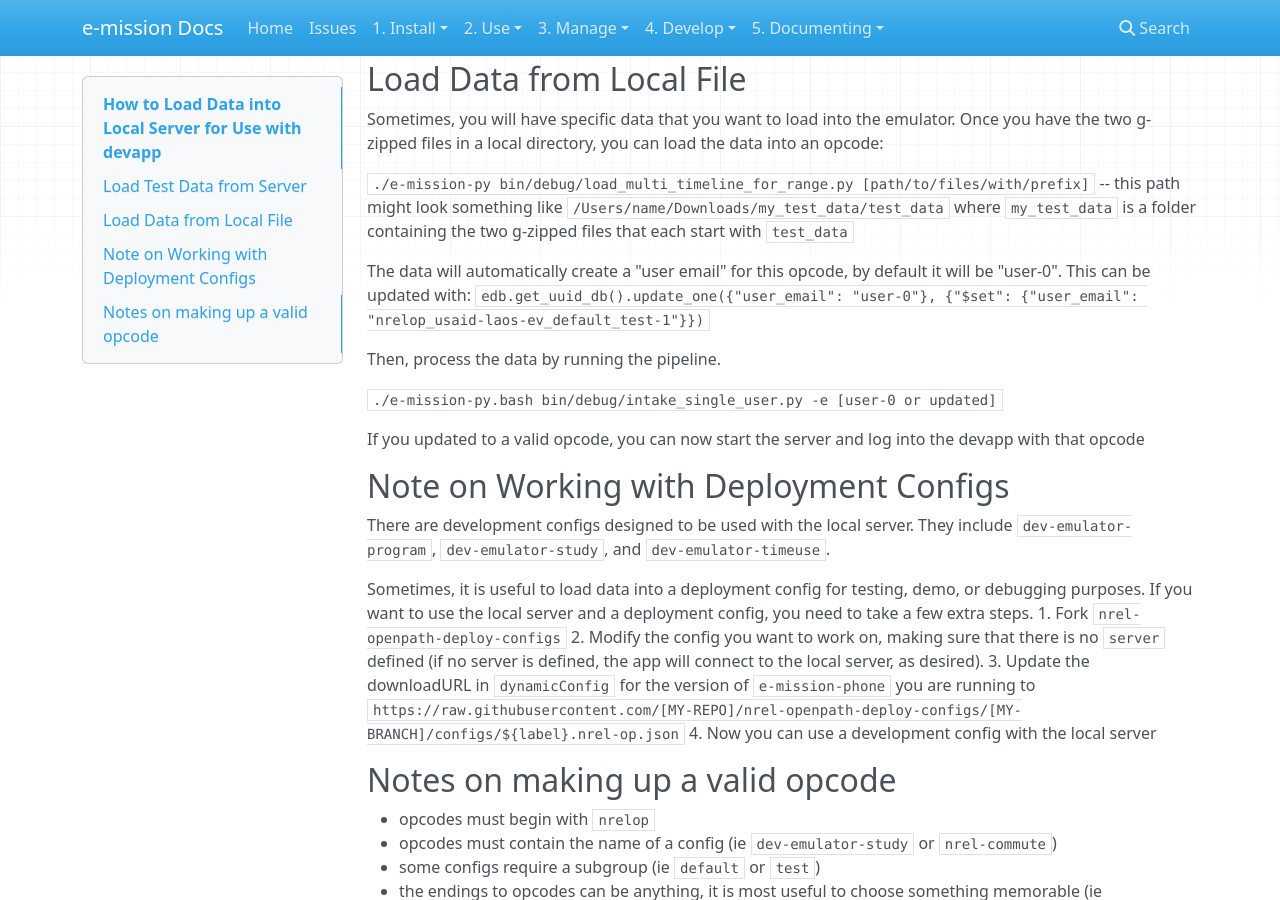
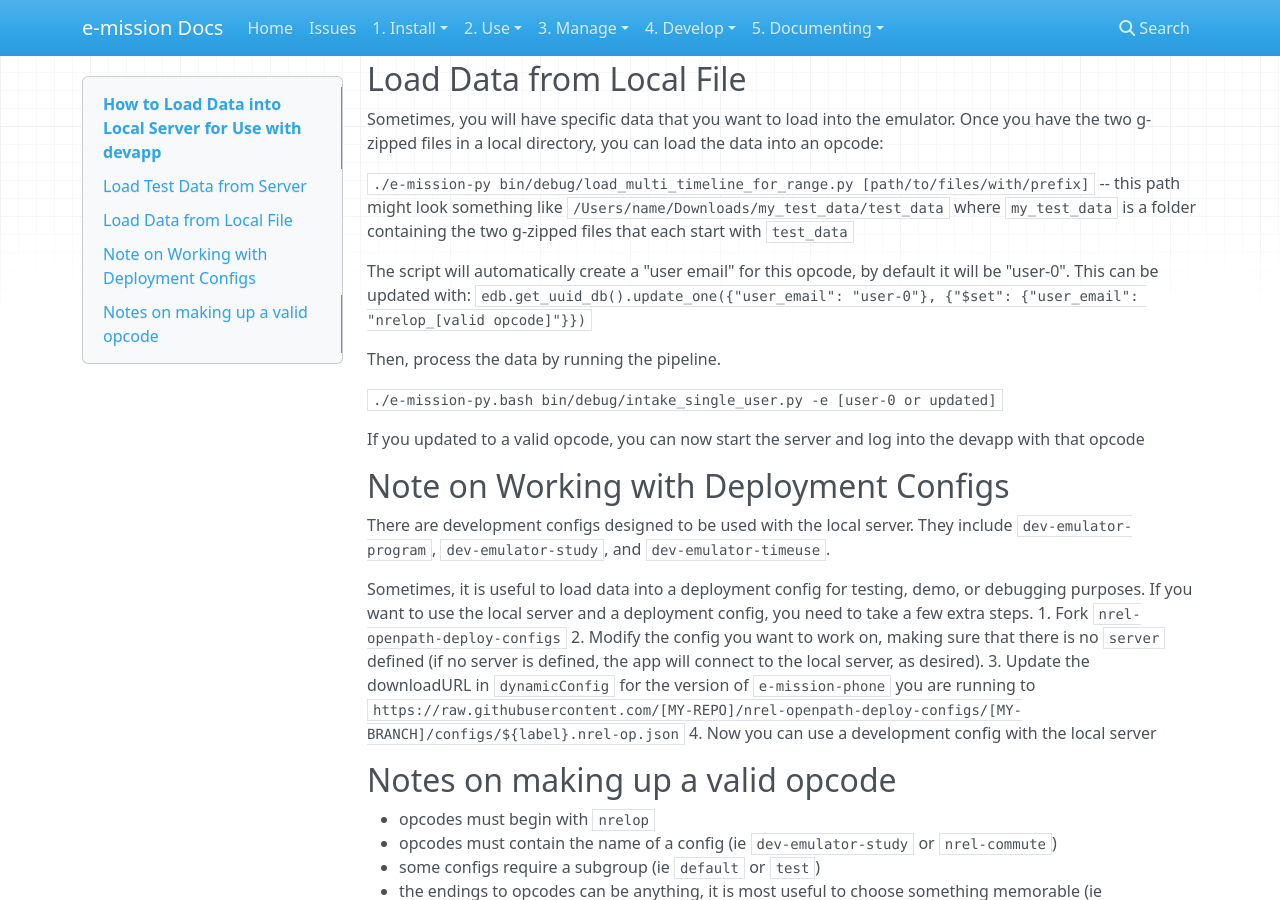
Before and after one commit to e-mission/e-mission-docs, an MkDocs documentation site: the page built from docs/dev/front/loading_data_for_emulator.md, in a window 1280 px wide and 900 px high, scrolled down 563 px. Built offline with MkDocs 1.6.1, drawn with Linux system fonts in a browser that asks for light colours; nearby versions of some CDN libraries.

Commit message:
more updates after reading it again

```diff
--- a/docs/dev/front/loading_data_for_emulator.md
+++ b/docs/dev/front/loading_data_for_emulator.md
@@ -19,7 +19,7 @@
 
 `./e-mission-py bin/debug/load_multi_timeline_for_range.py [path/to/files/with/prefix]` -- this path might look something like `/Users/name/Downloads/my_test_data/test_data` where `my_test_data` is a folder containing the two g-zipped files that each start with `test_data`
 
-The data will automatically create a "user email" for this opcode, by default it will be "user-0". This can be updated with: `edb.get_uuid_db().update_one({"user_email": "user-0"}, {"$set": {"user_email": "nrelop_usaid-laos-ev_default_test-1"}})`
+The script will automatically create a "user email" for this opcode, by default it will be "user-0". This can be updated with: `edb.get_uuid_db().update_one({"user_email": "user-0"}, {"$set": {"user_email": "nrelop_[valid opcode]"}})`
 
 Then, process the data by running the pipeline.
 
```
